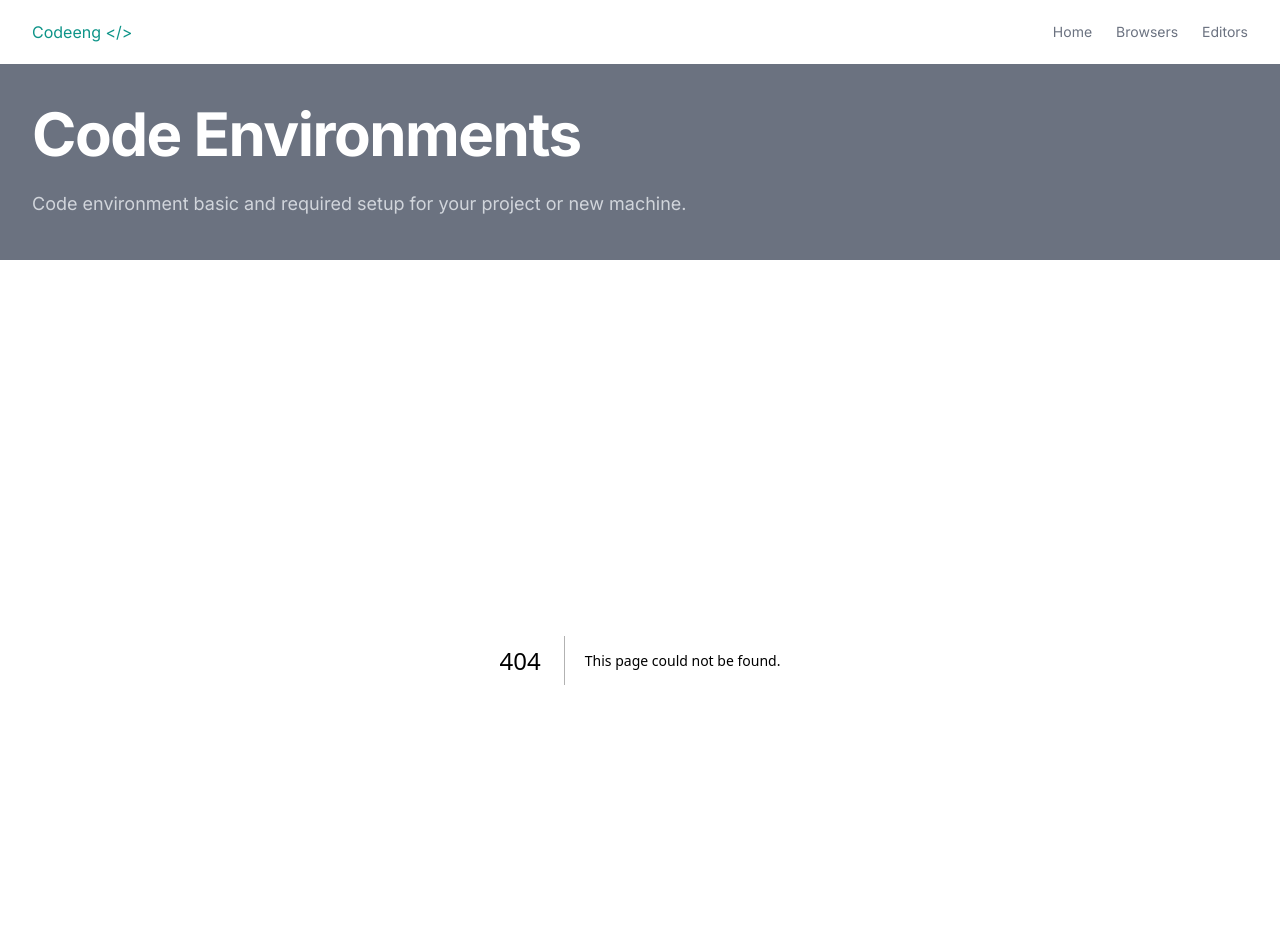
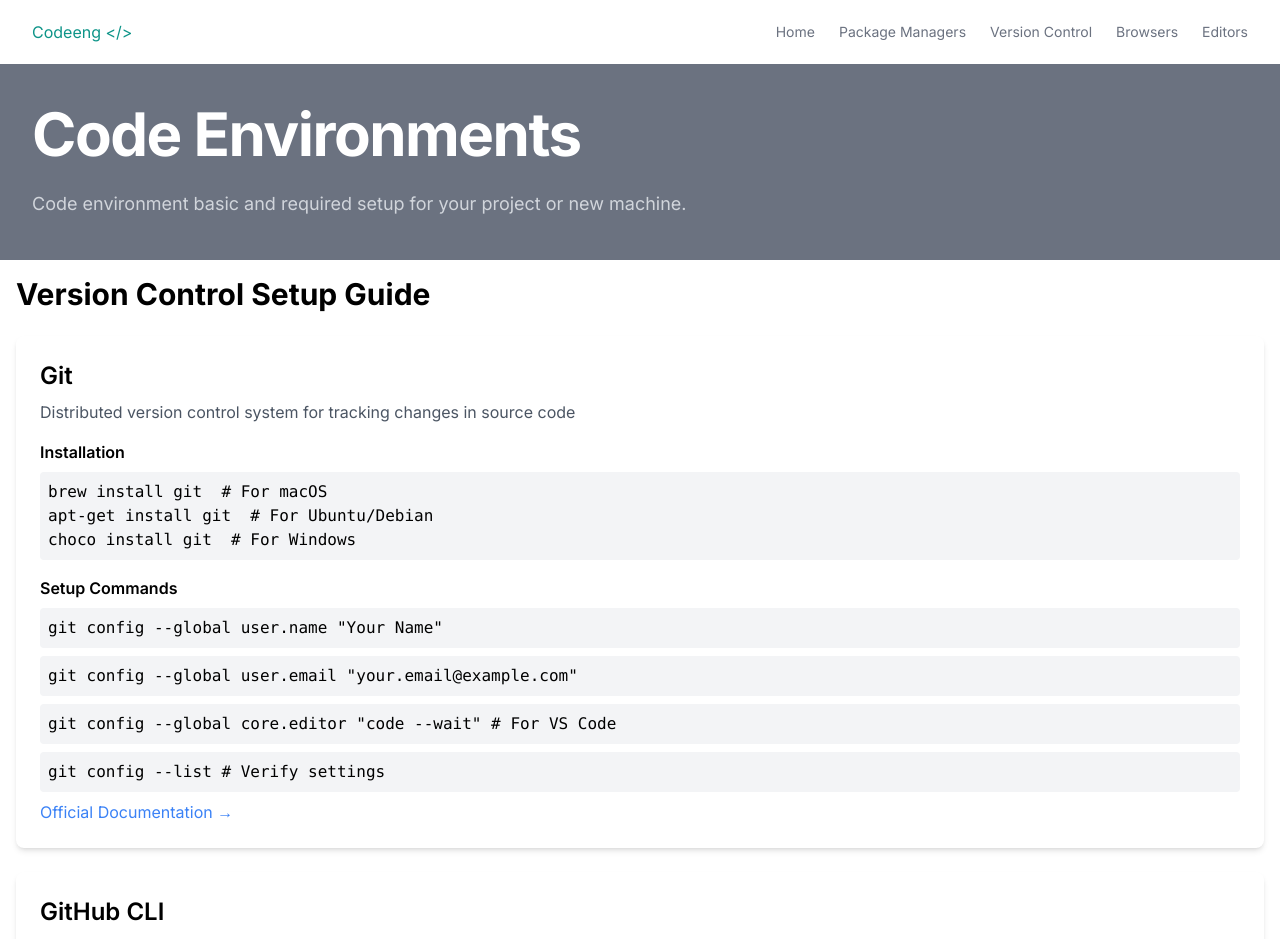
Before and after one commit to hidaytrahman/codeeng, a Next.js app: page /version-control in a window 1280 px wide. Before the commit this address had no page. Shown: the top 939 px of the page. Built offline with nearby package versions, Linux system fonts and the light colour scheme.

Commit message:
feat: implement version control

```diff
--- /dev/null
+++ b/src/app/version-control/page.tsx
@@ -0,0 +1,5 @@
+import VersionControl from '@/components/features/VersionControl/VersionControl';
+
+export default function VersionControlPage() {
+  return <VersionControl />;
+}
--- /dev/null
+++ b/src/components/features/VersionControl/VersionControl.tsx
@@ -0,0 +1,74 @@
+import React from 'react';
+
+interface VersionControlSystem {
+  name: string;
+  description: string;
+  installCommand: string;
+  setupCommands: string[];
+  website: string;
+}
+
+const versionControlSystems: VersionControlSystem[] = [
+  {
+    name: 'Git',
+    description: 'Distributed version control system for tracking changes in source code',
+    installCommand: 'brew install git  # For macOS\napt-get install git  # For Ubuntu/Debian\nchoco install git  # For Windows',
+    setupCommands: [
+      'git config --global user.name "Your Name"',
+      'git config --global user.email "your.email@example.com"',
+      'git config --global core.editor "code --wait"  # For VS Code',
+      'git config --list  # Verify settings'
+    ],
+    website: 'https://git-scm.com/'
+  },
+  {
+    name: 'GitHub CLI',
+    description: 'Command-line tool for interacting with GitHub from your terminal',
+    installCommand: 'brew install gh  # For macOS\napt-get install gh  # For Ubuntu/Debian\nchoco install gh  # For Windows',
+    setupCommands: [
+      'gh auth login  # Authenticate with GitHub',
+      'gh config set editor "code --wait"  # Set default editor'
+    ],
+    website: 'https://cli.github.com/'
+  }
+];
+
+export default function VersionControl() {
+  return (
+    <div className="p-4">
+      <h1 className="text-3xl font-bold mb-6">Version Control Setup Guide</h1>
+      <div className="grid gap-6">
+        {versionControlSystems.map((system) => (
+          <div key={system.name} className="bg-white p-6 rounded-lg shadow-md">
+            <h2 className="text-2xl font-semibold mb-2">{system.name}</h2>
+            <p className="text-gray-600 mb-4">{system.description}</p>
+            <div className="space-y-4">
+              <div>
+                <h3 className="font-semibold mb-2">Installation</h3>
+                <pre className="bg-gray-100 p-2 rounded block whitespace-pre-wrap">
+                  {system.installCommand}
+                </pre>
+              </div>
+              <div>
+                <h3 className="font-semibold mb-2">Setup Commands</h3>
+                {system.setupCommands.map((command, index) => (
+                  <code key={index} className="bg-gray-100 p-2 rounded block mb-2">
+                    {command}
+                  </code>
+                ))}
+              </div>
+              <a
+                href={system.website}
+                target="_blank"
+                rel="noopener noreferrer"
+                className="text-blue-500 hover:text-blue-600"
+              >
+                Official Documentation →
+              </a>
+            </div>
+          </div>
+        ))}
+      </div>
+    </div>
+  );
+}
--- a/src/components/layout/Header/data.ts
+++ b/src/components/layout/Header/data.ts
@@ -2,6 +2,14 @@ export const mainNavList = [
     {
         name: 'Home',
         url: '/'
+    },
+    {
+        name: 'Package Managers',
+        url: '/package-managers'
+    },
+    {
+        name: 'Version Control',
+        url: '/version-control'
     },
     {
         name: 'Browsers',
```
